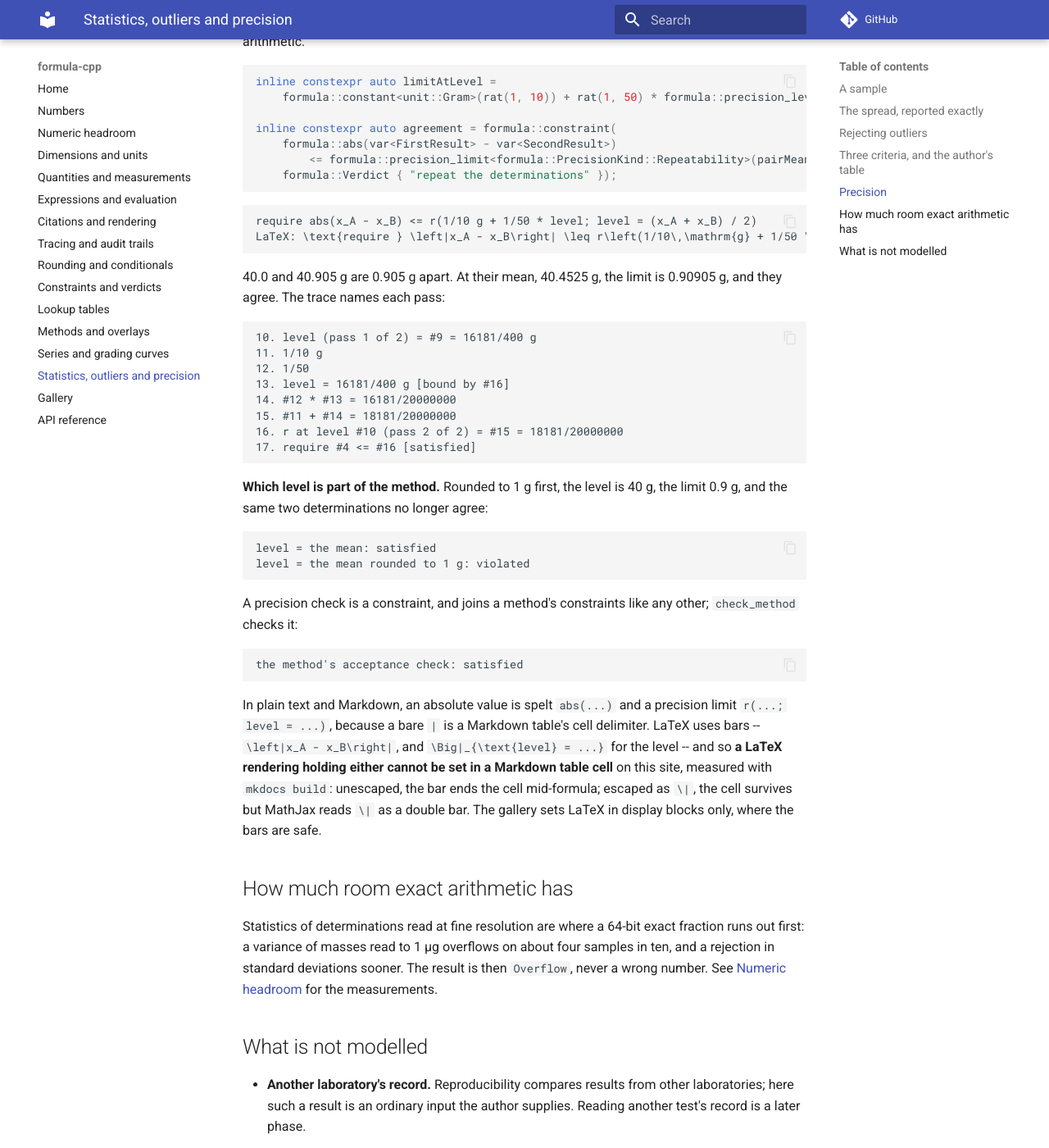
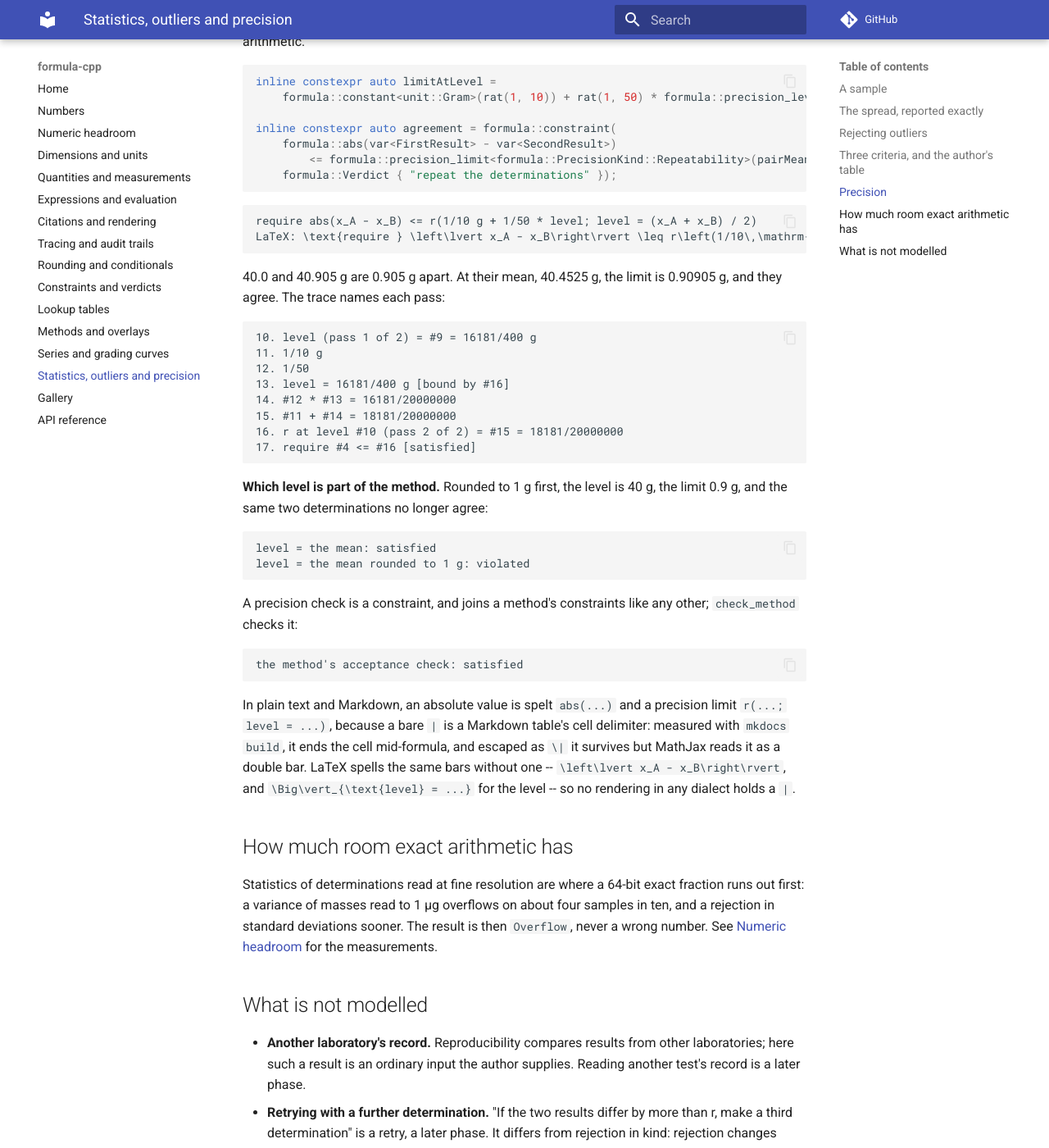
Before and after one commit to LASTRADA-Software/formula-cpp, an MkDocs documentation site: the page built from docs/statistics.md, in a window 1280 px wide and 1400 px high, scrolled down 5258 px. Shown: the whole window at 82% size. Built offline with MkDocs 1.6.1 and Material for MkDocs 9.7.7, drawn with Linux system fonts in a browser that asks for light colours; comment, search, counter and statistics services are not loaded.

Commit message:
fix(render): spell LaTeX's bars \lvert, \rvert and \vert, so no | reaches Markdown
An absolute value rendered as \left|...\right| in LaTeX, and a precision
limit's level bar as \Big|_{...}. A bare | ends a Markdown table cell, and
escaped as \| MathJax reads a double bar, so a LaTeX rendering holding
either could not be set in a table cell. They now render as
\left\lvert ...\right\rvert and \Big\vert_{...}: the same single bars,
at the same sizes, with no | in the text.

The render, trace and vocabulary tests, the guide's LaTeX line and its
paragraph on the bars, and the gallery are updated. MathJax 3.2.2, with
the site's configuration and with undefined macros made errors, typesets
all 16 math blocks in docs/ cleanly; its controls fail as they should.

Signed-off-by: Christian Parpart <c.parpart@lastrada.net>

````diff
--- a/docs/statistics.md
+++ b/docs/statistics.md
@@ -284,7 +284,7 @@ inline constexpr auto agreement = formula::constraint(
 
 ```text
 require abs(x_A - x_B) <= r(1/10 g + 1/50 * level; level = (x_A + x_B) / 2)
-LaTeX: \text{require } \left|x_A - x_B\right| \leq r\left(1/10\,\mathrm{g} + 1/50 \cdot \text{level}\right)\Big|_{\text{level} = \frac{x_A + x_B}{2}}
+LaTeX: \text{require } \left\lvert x_A - x_B\right\rvert \leq r\left(1/10\,\mathrm{g} + 1/50 \cdot \text{level}\right)\Big\vert_{\text{level} = \frac{x_A + x_B}{2}}
 ```
 
 40.0 and 40.905 g are 0.905 g apart. At their mean, 40.4525 g, the limit is
@@ -318,12 +318,11 @@ the method's acceptance check: satisfied
 
 In plain text and Markdown, an absolute value is spelt `abs(...)` and a
 precision limit `r(...; level = ...)`, because a bare `|` is a Markdown
-table's cell delimiter. LaTeX uses bars -- `\left|x_A - x_B\right|`, and
-`\Big|_{\text{level} = ...}` for the level -- and so **a LaTeX rendering
-holding either cannot be set in a Markdown table cell** on this site,
-measured with `mkdocs build`: unescaped, the bar ends the cell mid-formula;
-escaped as `\|`, the cell survives but MathJax reads `\|` as a double bar.
-The gallery sets LaTeX in display blocks only, where the bars are safe.
+table's cell delimiter: measured with `mkdocs build`, it ends the cell
+mid-formula, and escaped as `\|` it survives but MathJax reads it as a
+double bar. LaTeX spells the same bars without one -- `\left\lvert x_A -
+x_B\right\rvert`, and `\Big\vert_{\text{level} = ...}` for the level -- so
+no rendering in any dialect holds a `|`.
 
 ## How much room exact arithmetic has
 
````
Also changed, not shown: docs/gallery.md (+2 -2 lines), 4 other files.
